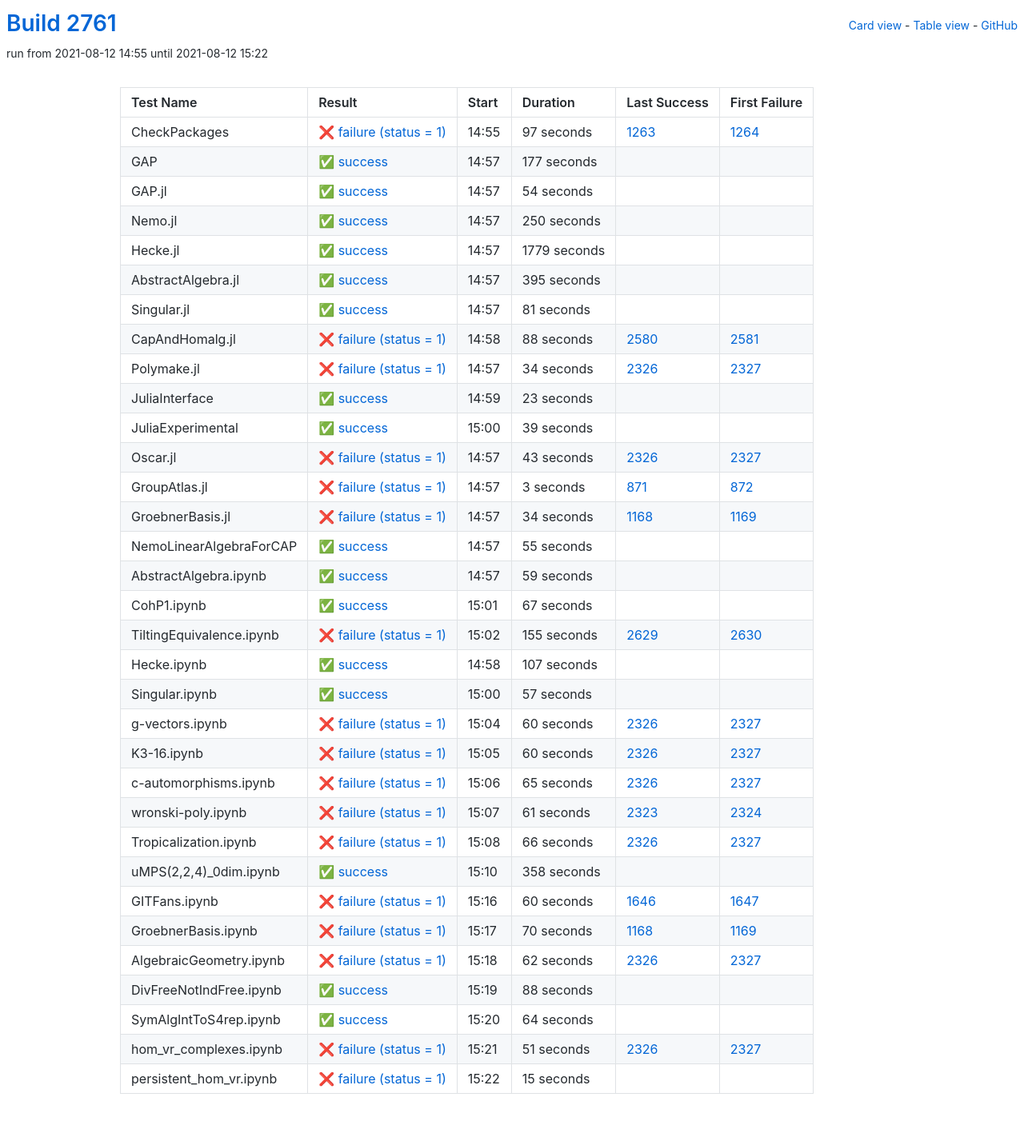
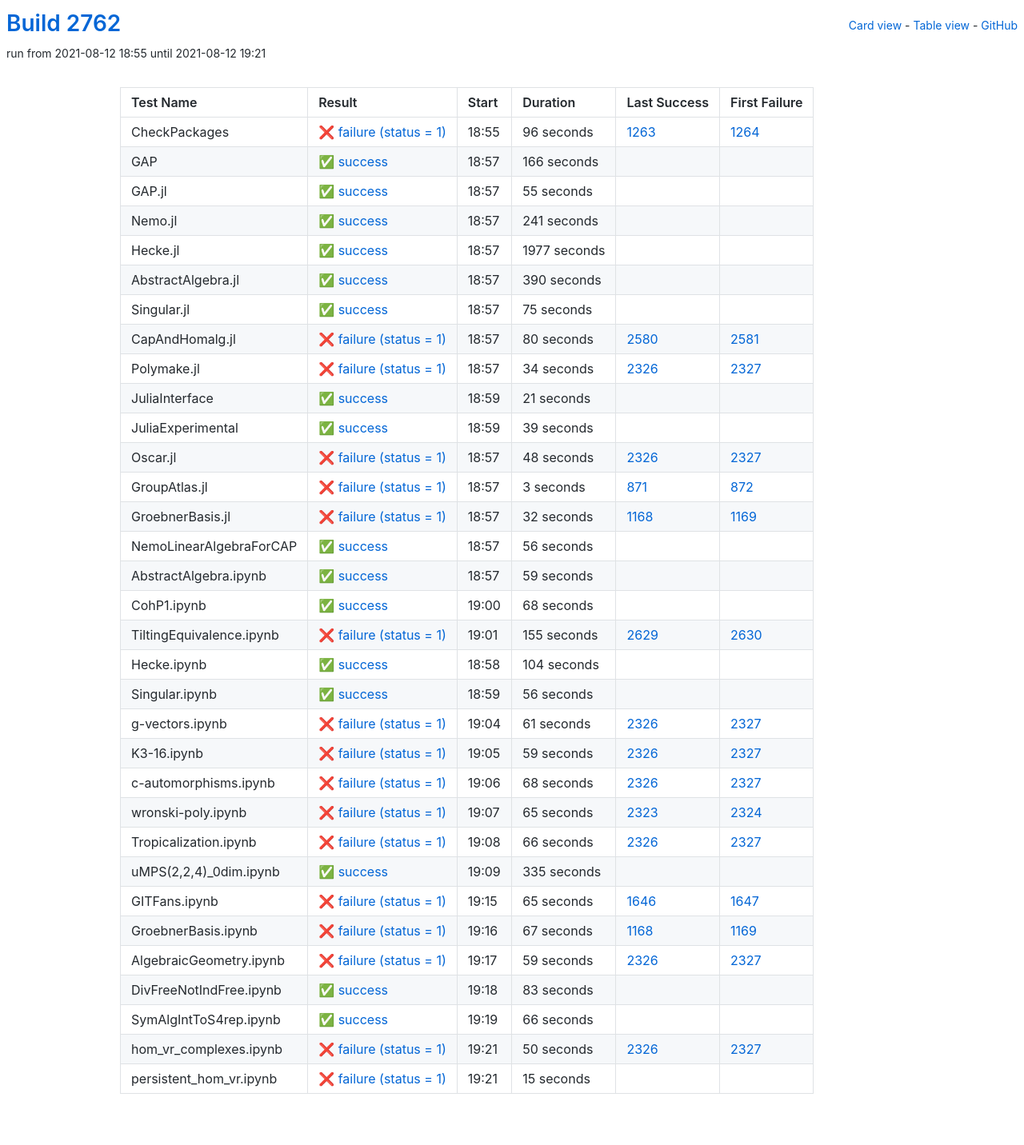
Before and after one commit to oscar-system/oscar-ci-status-stable, a Jekyll site: the page built from table.html, in a window 1280 px wide. Shown: the whole page at 80% size. Built offline with Jekyll 4.4.1, drawn with Linux system fonts in a browser that asks for light colours.

Commit message:
Build #2762

```diff
--- a/_data/ci.yml
+++ b/_data/ci.yml
@@ -1,6 +1,6 @@
 ---
-build: 2761
-build_url: https://oscarci.mathematik.uni-kl.de/job/oscar-stable/2761/
+build: 2762
+build_url: https://oscarci.mathematik.uni-kl.de/job/oscar-stable/2762/
 job: oscar-stable
 organization: oscar-system
 repo: oscar-ci-status-stable
@@ -8,104 +8,104 @@ repourl: https://github.com/oscar-system/oscar-ci-status-stable
 tests:
 - name: CheckPackages
   id: checkpackages
-  log: https://oscarci.mathematik.uni-kl.de/job/oscar-stable/2761/artifact/logs/build-2761/CheckPackages.log
-  start: 2021-08-12 14:55
+  log: https://oscarci.mathematik.uni-kl.de/job/oscar-stable/2762/artifact/logs/build-2762/CheckPackages.log
+  start: 2021-08-12 18:55
   success: false
   exitcode: 1
   status: failure
-  duration: 97
+  duration: 96
   last_success: 1263
   last_success_url: https://oscarci.mathematik.uni-kl.de/job/oscar-stable/1263/
   first_failure: 1264
   first_failure_url: https://oscarci.mathematik.uni-kl.de/job/oscar-stable/1264/
 - name: GAP
   id: gap
-  log: https://oscarci.mathematik.uni-kl.de/job/oscar-stable/2761/artifact/logs/build-2761/GAP.log
-  start: 2021-08-12 14:57
+  log: https://oscarci.mathematik.uni-kl.de/job/oscar-stable/2762/artifact/logs/build-2762/GAP.log
+  start: 2021-08-12 18:57
   success: true
   exitcode: 0
   status: success
-  duration: 177
+  duration: 166
   last_success: false
   last_success_url:
   first_failure: false
   first_failure_url:
 - name: GAP.jl
   id: gap-jl
-  log: https://oscarci.mathematik.uni-kl.de/job/oscar-stable/2761/artifact/logs/build-2761/GAP.jl.log
-  start: 2021-08-12 14:57
+  log: https://oscarci.mathematik.uni-kl.de/job/oscar-stable/2762/artifact/logs/build-2762/GAP.jl.log
+  start: 2021-08-12 18:57
   success: true
   exitcode: 0
   status: success
-  duration: 54
+  duration: 55
   last_success: false
   last_success_url:
   first_failure: false
   first_failure_url:
 - name: Nemo.jl
   id: nemo-jl
-  log: https://oscarci.mathematik.uni-kl.de/job/oscar-stable/2761/artifact/logs/build-2761/Nemo.jl.log
-  start: 2021-08-12 14:57
+  log: https://oscarci.mathematik.uni-kl.de/job/oscar-stable/2762/artifact/logs/build-2762/Nemo.jl.log
+  start: 2021-08-12 18:57
   success: true
   exitcode: 0
   status: success
-  duration: 250
+  duration: 241
   last_success: false
   last_success_url:
   first_failure: false
   first_failure_url:
 - name: Hecke.jl
   id: hecke-jl
-  log: https://oscarci.mathematik.uni-kl.de/job/oscar-stable/2761/artifact/logs/build-2761/Hecke.jl.log
-  start: 2021-08-12 14:57
+  log: https://oscarci.mathematik.uni-kl.de/job/oscar-stable/2762/artifact/logs/build-2762/Hecke.jl.log
+  start: 2021-08-12 18:57
   success: true
   exitcode: 0
   status: success
-  duration: 1779
+  duration: 1977
   last_success: false
   last_success_url:
   first_failure: false
   first_failure_url:
 - name: AbstractAlgebra.jl
   id: abstractalgebra-jl
-  log: https://oscarci.mathematik.uni-kl.de/job/oscar-stable/2761/artifact/logs/build-2761/AbstractAlgebra.jl.log
-  start: 2021-08-12 14:57
+  log: https://oscarci.mathematik.uni-kl.de/job/oscar-stable/2762/artifact/logs/build-2762/AbstractAlgebra.jl.log
+  start: 2021-08-12 18:57
   success: true
   exitcode: 0
   status: success
-  duration: 395
+  duration: 390
   last_success: false
   last_success_url:
   first_failure: false
   first_failure_url:
 - name: Singular.jl
   id: singular-jl
-  log: https://oscarci.mathematik.uni-kl.de/job/oscar-stable/2761/artifact/logs/build-2761/Singular.jl.log
-  start: 2021-08-12 14:57
+  log: https://oscarci.mathematik.uni-kl.de/job/oscar-stable/2762/artifact/logs/build-2762/Singular.jl.log
+  start: 2021-08-12 18:57
   success: true
   exitcode: 0
   status: success
-  duration: 81
+  duration: 75
   last_success: false
   last_success_url:
   first_failure: false
   first_failure_url:
 - name: CapAndHomalg.jl
   id: capandhomalg-jl
-  log: https://oscarci.mathematik.uni-kl.de/job/oscar-stable/2761/artifact/logs/build-2761/CapAndHomalg.jl.log
-  start: 2021-08-12 14:58
+  log: https://oscarci.mathematik.uni-kl.de/job/oscar-stable/2762/artifact/logs/build-2762/CapAndHomalg.jl.log
+  start: 2021-08-12 18:57
   success: false
   exitcode: 1
   status: failure
-  duration: 88
+  duration: 80
   last_success: 2580
   last_success_url: https://oscarci.mathematik.uni-kl.de/job/oscar-stable/2580/
   first_failure: 2581
   first_failure_url: https://oscarci.mathematik.uni-kl.de/job/oscar-stable/2581/
 - name: Polymake.jl
   id: polymake-jl
-  log: https://oscarci.mathematik.uni-kl.de/job/oscar-stable/2761/artifact/logs/build-2761/Polymake.jl.log
-  start: 2021-08-12 14:57
+  log: https://oscarci.mathematik.uni-kl.de/job/oscar-stable/2762/artifact/logs/build-2762/Polymake.jl.log
+  start: 2021-08-12 18:57
   success: false
   exitcode: 1
   status: failure
@@ -116,20 +116,20 @@ tests:
   first_failure_url: https://oscarci.mathematik.uni-kl.de/job/oscar-stable/2327/
 - name: JuliaInterface
   id: juliainterface
-  log: https://oscarci.mathematik.uni-kl.de/job/oscar-stable/2761/artifact/logs/build-2761/JuliaInterface.log
-  start: 2021-08-12 14:59
+  log: https://oscarci.mathematik.uni-kl.de/job/oscar-stable/2762/artifact/logs/build-2762/JuliaInterface.log
+  start: 2021-08-12 18:59
   success: true
   exitcode: 0
   status: success
-  duration: 23
+  duration: 21
   last_success: false
   last_success_url:
   first_failure: false
   first_failure_url:
 - name: JuliaExperimental
   id: juliaexperimental
-  log: https://oscarci.mathematik.uni-kl.de/job/oscar-stable/2761/artifact/logs/build-2761/JuliaExperimental.log
-  start: 2021-08-12 15:00
+  log: https://oscarci.mathematik.uni-kl.de/job/oscar-stable/2762/artifact/logs/build-2762/JuliaExperimental.log
+  start: 2021-08-12 18:59
   success: true
   exitcode: 0
   status: success
@@ -140,20 +140,20 @@ tests:
   first_failure_url:
 - name: Oscar.jl
   id: oscar-jl
-  log: https://oscarci.mathematik.uni-kl.de/job/oscar-stable/2761/artifact/logs/build-2761/Oscar.jl.log
-  start: 2021-08-12 14:57
+  log: https://oscarci.mathematik.uni-kl.de/job/oscar-stable/2762/artifact/logs/build-2762/Oscar.jl.log
+  start: 2021-08-12 18:57
   success: false
   exitcode: 1
   status: failure
-  duration: 43
+  duration: 48
   last_success: 2326
   last_success_url: https://oscarci.mathematik.uni-kl.de/job/oscar-stable/2326/
   first_failure: 2327
   first_failure_url: https://oscarci.mathematik.uni-kl.de/job/oscar-stable/2327/
 - name: GroupAtlas.jl
   id: groupatlas-jl
-  log: https://oscarci.mathematik.uni-kl.de/job/oscar-stable/2761/artifact/logs/build-2761/GroupAtlas.jl.log
-  start: 2021-08-12 14:57
+  log: https://oscarci.mathematik.uni-kl.de/job/oscar-stable/2762/artifact/logs/build-2762/GroupAtlas.jl.log
+  start: 2021-08-12 18:57
   success: false
   exitcode: 1
   status: failure
@@ -164,32 +164,32 @@ tests:
   first_failure_url: https://oscarci.mathematik.uni-kl.de/job/oscar-stable/872/
 - name: GroebnerBasis.jl
   id: groebnerbasis-jl
-  log: https://oscarci.mathematik.uni-kl.de/job/oscar-stable/2761/artifact/logs/build-2761/GroebnerBasis.jl.log
-  start: 2021-08-12 14:57
+  log: https://oscarci.mathematik.uni-kl.de/job/oscar-stable/2762/artifact/logs/build-2762/GroebnerBasis.jl.log
+  start: 2021-08-12 18:57
   success: false
   exitcode: 1
   status: failure
-  duration: 34
+  duration: 32
   last_success: 1168
   last_success_url: https://oscarci.mathematik.uni-kl.de/job/oscar-stable/1168/
   first_failure: 1169
   first_failure_url: https://oscarci.mathematik.uni-kl.de/job/oscar-stable/1169/
 - name: NemoLinearAlgebraForCAP
   id: nemolinearalgebraforcap
-  log: https://oscarci.mathematik.uni-kl.de/job/oscar-stable/2761/artifact/logs/build-2761/NemoLinearAlgebraForCAP.log
-  start: 2021-08-12 14:57
+  log: https://oscarci.mathematik.uni-kl.de/job/oscar-stable/2762/artifact/logs/build-2762/NemoLinearAlgebraForCAP.log
+  start: 2021-08-12 18:57
   success: true
   exitcode: 0
   status: success
-  duration: 55
+  duration: 56
   last_success: false
   last_success_url:
   first_failure: false
   first_failure_url:
 - name: AbstractAlgebra.ipynb
   id: abstractalgebra-ipynb
-  log: https://oscarci.mathematik.uni-kl.de/job/oscar-stable/2761/artifact/logs/build-2761/AbstractAlgebra.ipynb.log
-  start: 2021-08-12 14:57
+  log: https://oscarci.mathematik.uni-kl.de/job/oscar-stable/2762/artifact/logs/build-2762/AbstractAlgebra.ipynb.log
+  start: 2021-08-12 18:57
   success: true
   exitcode: 0
   status: success
@@ -200,20 +200,20 @@ tests:
   first_failure_url:
 - name: CohP1.ipynb
   id: cohp1-ipynb
-  log: https://oscarci.mathematik.uni-kl.de/job/oscar-stable/2761/artifact/logs/build-2761/CohP1.ipynb.log
-  start: 2021-08-12 15:01
+  log: https://oscarci.mathematik.uni-kl.de/job/oscar-stable/2762/artifact/logs/build-2762/CohP1.ipynb.log
+  start: 2021-08-12 19:00
   success: true
   exitcode: 0
   status: success
-  duration: 67
+  duration: 68
   last_success: false
   last_success_url:
   first_failure: false
   first_failure_url:
 - name: TiltingEquivalence.ipynb
   id: tiltingequivalence-ipynb
-  log: https://oscarci.mathematik.uni-kl.de/job/oscar-stable/2761/artifact/logs/build-2761/TiltingEquivalence.ipynb.log
-  start: 2021-08-12 15:02
+  log: https://oscarci.mathematik.uni-kl.de/job/oscar-stable/2762/artifact/logs/build-2762/TiltingEquivalence.ipynb.log
+  start: 2021-08-12 19:01
   success: false
   exitcode: 1
   status: failure
@@ -224,80 +224,80 @@ tests:
   first_failure_url: https://oscarci.mathematik.uni-kl.de/job/oscar-stable/2630/
 - name: Hecke.ipynb
   id: hecke-ipynb
-  log: https://oscarci.mathematik.uni-kl.de/job/oscar-stable/2761/artifact/logs/build-2761/Hecke.ipynb.log
-  start: 2021-08-12 14:58
+  log: https://oscarci.mathematik.uni-kl.de/job/oscar-stable/2762/artifact/logs/build-2762/Hecke.ipynb.log
+  start: 2021-08-12 18:58
   success: true
   exitcode: 0
   status: success
-  duration: 107
+  duration: 104
   last_success: false
   last_success_url:
   first_failure: false
   first_failure_url:
 - name: Singular.ipynb
   id: singular-ipynb
-  log: https://oscarci.mathematik.uni-kl.de/job/oscar-stable/2761/artifact/logs/build-2761/Singular.ipynb.log
-  start: 2021-08-12 15:00
+  log: https://oscarci.mathematik.uni-kl.de/job/oscar-stable/2762/artifact/logs/build-2762/Singular.ipynb.log
+  start: 2021-08-12 18:59
   success: true
   exitcode: 0
   status: success
-  duration: 57
+  duration: 56
   last_success: false
   last_success_url:
   first_failure: false
   first_failure_url:
 - name: g-vectors.ipynb
   id: g-vectors-ipynb
-  log: https://oscarci.mathematik.uni-kl.de/job/oscar-stable/2761/artifact/logs/build-2761/g-vectors.ipynb.log
-  start: 2021-08-12 15:04
+  log: https://oscarci.mathematik.uni-kl.de/job/oscar-stable/2762/artifact/logs/build-2762/g-vectors.ipynb.log
+  start: 2021-08-12 19:04
   success: false
   exitcode: 1
   status: failure
-  duration: 60
+  duration: 61
   last_success: 2326
   last_success_url: https://oscarci.mathematik.uni-kl.de/job/oscar-stable/2326/
   first_failure: 2327
   first_failure_url: https://oscarci.mathematik.uni-kl.de/job/oscar-stable/2327/
 - name: K3-16.ipynb
   id: k3-16-ipynb
-  log: https://oscarci.mathematik.uni-kl.de/job/oscar-stable/2761/artifact/logs/build-2761/K3-16.ipynb.log
-  start: 2021-08-12 15:05
+  log: https://oscarci.mathematik.uni-kl.de/job/oscar-stable/2762/artifact/logs/build-2762/K3-16.ipynb.log
+  start: 2021-08-12 19:05
   success: false
   exitcode: 1
   status: failure
-  duration: 60
+  duration: 59
   last_success: 2326
   last_success_url: https://oscarci.mathematik.uni-kl.de/job/oscar-stable/2326/
   first_failure: 2327
   first_failure_url: https://oscarci.mathematik.uni-kl.de/job/oscar-stable/2327/
 - name: c-automorphisms.ipynb
   id: c-automorphisms-ipynb
-  log: https://oscarci.mathematik.uni-kl.de/job/oscar-stable/2761/artifact/logs/build-2761/c-automorphisms.ipynb.log
-  start: 2021-08-12 15:06
+  log: https://oscarci.mathematik.uni-kl.de/job/oscar-stable/2762/artifact/logs/build-2762/c-automorphisms.ipynb.log
+  start: 2021-08-12 19:06
   success: false
   exitcode: 1
   status: failure
-  duration: 65
+  duration: 68
   last_success: 2326
   last_success_url: https://oscarci.mathematik.uni-kl.de/job/oscar-stable/2326/
   first_failure: 2327
   first_failure_url: https://oscarci.mathematik.uni-kl.de/job/oscar-stable/2327/
 - name: wronski-poly.ipynb
   id: wronski-poly-ipynb
-  log: https://oscarci.mathematik.uni-kl.de/job/oscar-stable/2761/artifact/logs/build-2761/wronski-poly.ipynb.log
-  start: 2021-08-12 15:07
+  log: https://oscarci.mathematik.uni-kl.de/job/oscar-stable/2762/artifact/logs/build-2762/wronski-poly.ipynb.log
+  start: 2021-08-12 19:07
   success: false
   exitcode: 1
   status: failure
-  duration: 61
+  duration: 65
   last_success: 2323
   last_success_url: https://oscarci.mathematik.uni-kl.de/job/oscar-stable/2323/
   first_failure: 2324
   first_failure_url: https://oscarci.mathematik.uni-kl.de/job/oscar-stable/2324/
 - name: Tropicalization.ipynb
   id: tropicalization-ipynb
-  log: https://oscarci.mathematik.uni-kl.de/job/oscar-stable/2761/artifact/logs/build-2761/Tropicalization.ipynb.log
-  start: 2021-08-12 15:08
+  log: https://oscarci.mathematik.uni-kl.de/job/oscar-stable/2762/artifact/logs/build-2762/Tropicalization.ipynb.log
+  start: 2021-08-12 19:08
   success: false
   exitcode: 1
   status: failure
@@ -308,92 +308,92 @@ tests:
   first_failure_url: https://oscarci.mathematik.uni-kl.de/job/oscar-stable/2327/
 - name: uMPS(2,2,4)_0dim.ipynb
   id: umps-2-2-4-0dim-ipynb
-  log: https://oscarci.mathematik.uni-kl.de/job/oscar-stable/2761/artifact/logs/build-2761/uMPS-2-2-4-_0dim.ipynb.log
-  start: 2021-08-12 15:10
+  log: https://oscarci.mathematik.uni-kl.de/job/oscar-stable/2762/artifact/logs/build-2762/uMPS-2-2-4-_0dim.ipynb.log
+  start: 2021-08-12 19:09
   success: true
   exitcode: 0
   status: success
-  duration: 358
+  duration: 335
   last_success: false
   last_success_url:
   first_failure: false
   first_failure_url:
 - name: GITFans.ipynb
   id: gitfans-ipynb
-  log: https://oscarci.mathematik.uni-kl.de/job/oscar-stable/2761/artifact/logs/build-2761/GITFans.ipynb.log
-  start: 2021-08-12 15:16
+  log: https://oscarci.mathematik.uni-kl.de/job/oscar-stable/2762/artifact/logs/build-2762/GITFans.ipynb.log
+  start: 2021-08-12 19:15
   success: false
   exitcode: 1
   status: failure
-  duration: 60
+  duration: 65
   last_success: 1646
   last_success_url: https://oscarci.mathematik.uni-kl.de/job/oscar-stable/1646/
   first_failure: 1647
   first_failure_url: https://oscarci.mathematik.uni-kl.de/job/oscar-stable/1647/
 - name: GroebnerBasis.ipynb
   id: groebnerbasis-ipynb
-  log: https://oscarci.mathematik.uni-kl.de/job/oscar-stable/2761/artifact/logs/build-2761/GroebnerBasis.ipynb.log
-  start: 2021-08-12 15:17
+  log: https://oscarci.mathematik.uni-kl.de/job/oscar-stable/2762/artifact/logs/build-2762/GroebnerBasis.ipynb.log
+  start: 2021-08-12 19:16
   success: false
   exitcode: 1
   status: failure
-  duration: 70
+  duration: 67
   last_success: 1168
   last_success_url: https://oscarci.mathematik.uni-kl.de/job/oscar-stable/1168/
   first_failure: 1169
   first_failure_url: https://oscarci.mathematik.uni-kl.de/job/oscar-stable/1169/
 - name: AlgebraicGeometry.ipynb
   id: algebraicgeometry-ipynb
-  log: https://oscarci.mathematik.uni-kl.de/job/oscar-stable/2761/artifact/logs/build-2761/AlgebraicGeometry.ipynb.log
-  start: 2021-08-12 15:18
+  log: https://oscarci.mathematik.uni-kl.de/job/oscar-stable/2762/artifact/logs/build-2762/AlgebraicGeometry.ipynb.log
+  start: 2021-08-12 19:17
   success: false
   exitcode: 1
   status: failure
-  duration: 62
+  duration: 59
   last_success: 2326
   last_success_url: https://oscarci.mathematik.uni-kl.de/job/oscar-stable/2326/
   first_failure: 2327
   first_failure_url: https://oscarci.mathematik.uni-kl.de/job/oscar-stable/2327/
 - name: DivFreeNotIndFree.ipynb
   id: divfreenotindfree-ipynb
-  log: https://oscarci.mathematik.uni-kl.de/job/oscar-stable/2761/artifact/logs/build-2761/DivFreeNotIndFree.ipynb.log
-  start: 2021-08-12 15:19
+  log: https://oscarci.mathematik.uni-kl.de/job/oscar-stable/2762/artifact/logs/build-2762/DivFreeNotIndFree.ipynb.log
+  start: 2021-08-12 19:18
   success: true
   exitcode: 0
   status: success
-  duration: 88
+  duration: 83
   last_success: false
   last_success_url:
   first_failure: false
   first_failure_url:
 - name: SymAlgIntToS4rep.ipynb
   id: symalginttos4rep-ipynb
-  log: https://oscarci.mathematik.uni-kl.de/job/oscar-stable/2761/artifact/logs/build-2761/SymAlgIntToS4rep.ipynb.log
-  start: 2021-08-12 15:20
+  log: https://oscarci.mathematik.uni-kl.de/job/oscar-stable/2762/artifact/logs/build-2762/SymAlgIntToS4rep.ipynb.log
+  start: 2021-08-12 19:19
   success: true
   exitcode: 0
   status: success
-  duration: 64
+  duration: 66
   last_success: false
   last_success_url:
   first_failure: false
   first_failure_url:
 - name: hom_vr_complexes.ipynb
   id: hom-vr-complexes-ipynb
-  log: https://oscarci.mathematik.uni-kl.de/job/oscar-stable/2761/artifact/logs/build-2761/hom_vr_complexes.ipynb.log
-  start: 2021-08-12 15:21
+  log: https://oscarci.mathematik.uni-kl.de/job/oscar-stable/2762/artifact/logs/build-2762/hom_vr_complexes.ipynb.log
+  start: 2021-08-12 19:21
   success: false
   exitcode: 1
   status: failure
-  duration: 51
+  duration: 50
   last_success: 2326
   last_success_url: https://oscarci.mathematik.uni-kl.de/job/oscar-stable/2326/
   first_failure: 2327
   first_failure_url: https://oscarci.mathematik.uni-kl.de/job/oscar-stable/2327/
 - name: persistent_hom_vr.ipynb
   id: persistent-hom-vr-ipynb
-  log: https://oscarci.mathematik.uni-kl.de/job/oscar-stable/2761/artifact/logs/build-2761/persistent_hom_vr.ipynb.log
-  start: 2021-08-12 15:22
+  log: https://oscarci.mathematik.uni-kl.de/job/oscar-stable/2762/artifact/logs/build-2762/persistent_hom_vr.ipynb.log
+  start: 2021-08-12 19:21
   success: false
   exitcode: 1
   status: failure
```
Also changed, not shown: README.md.
